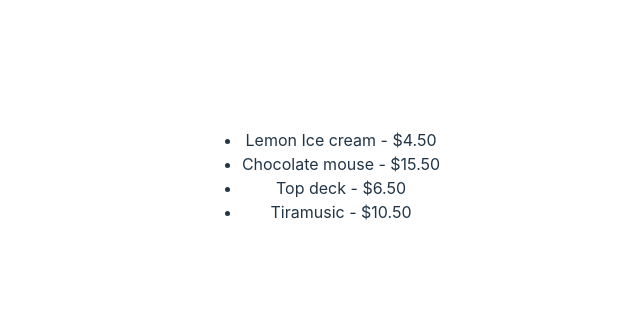
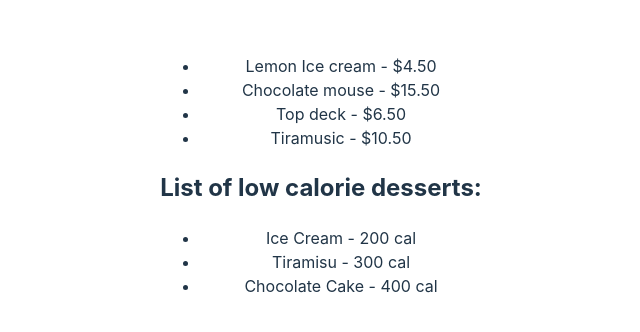
Before and after one commit to PLThabangR/Advanced-React, a React (Vite) app: page / in a window 1280 px wide. Shown: the part 224-556 px from the top of the page, without its empty margins (319-959 px from the left). Built offline with nearby package versions, Linux system fonts and the light colour scheme.

Commit message:
Using filter sort and map throught the method chaining

```diff
--- a/src/App.jsx
+++ b/src/App.jsx
@@ -1,6 +1,5 @@
 import { useState } from 'react'
-import reactLogo from './assets/react.svg'
-import viteLogo from '/vite.svg'
+import Dessert from './Rendering/Dessert'
 import './App.css'
 import Map from './Rendering/Map'
 function App() {
@@ -9,6 +8,7 @@
   return (
     <>
      <Map/>
+     <Dessert/>
 
     </>
   )
--- /dev/null
+++ b/src/Rendering/Dessert.jsx
@@ -0,0 +1,34 @@
+import React from 'react'
+import DessertsList from './DessertsList';
+const desserts = [
+    {
+      name: "Chocolate Cake",
+      calories: 400,
+      createdAt: "2022-09-01",
+    },
+    {
+      name: "Ice Cream",
+      calories: 200,
+      createdAt: "2022-01-02",
+    },
+    {
+      name: "Tiramisu",
+      calories: 300,
+      createdAt: "2021-10-03",
+    },
+    {
+      name: "Cheesecake",
+      calories: 600,
+      createdAt: "2022-01-04",
+    },
+  ];
+const Dessert = () => {
+  return (
+    <>
+    <h2>List of low calorie desserts:</h2>
+      <DessertsList data={desserts} />
+  </>
+  )
+}
+
+export default Dessert
--- /dev/null
+++ b/src/Rendering/DessertsList.jsx
@@ -0,0 +1,28 @@
+import React from 'react'
+
+const DessertsList = (props) => {
+    //Filter first and sort using method chaining
+    const lowCaloriesDesserts = props.data
+    .filter((dessert) => {
+      return dessert.calories < 500;
+    }).sort((a, b) => {
+        return a.calories - b.calories;
+      })
+      .map((dessert) => {
+        return (
+          <li>
+            {dessert.name} - {dessert.calories} cal
+          </li>
+        );
+      });
+    //
+
+
+    return (
+    <div>
+        <ul>{lowCaloriesDesserts}</ul>
+    </div>
+  )
+}
+
+export default DessertsList
--- a/src/Rendering/Map.jsx
+++ b/src/Rendering/Map.jsx
@@ -23,6 +23,9 @@
         title:"Tiramusic",
         description:"Unexplored flavour",
         price:"$10.50" },]
+
+
+
 const Map = () => {
     const listItems = desertList.map(dessert =>{
         const itemText = `${dessert.title} - ${dessert.price}`
```
